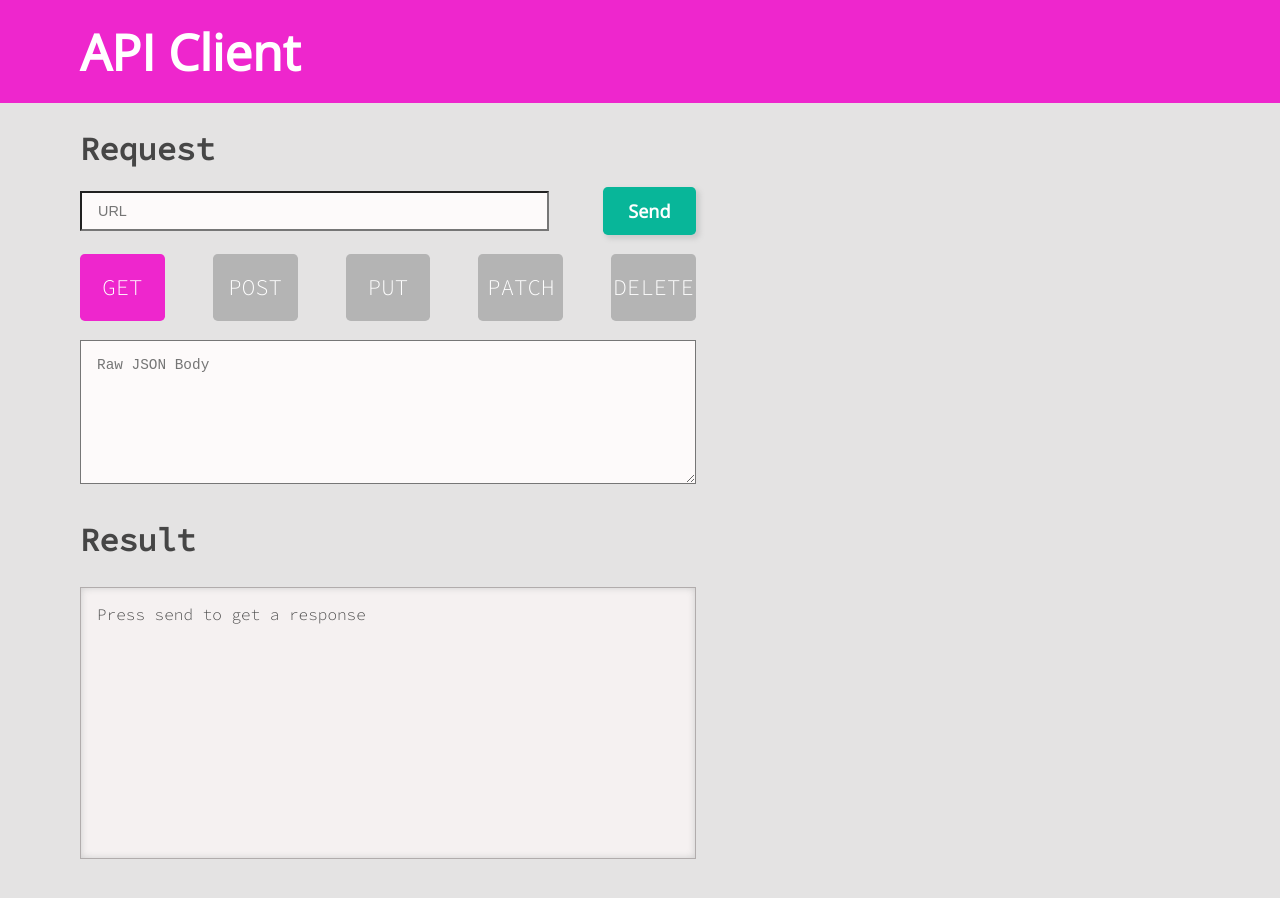
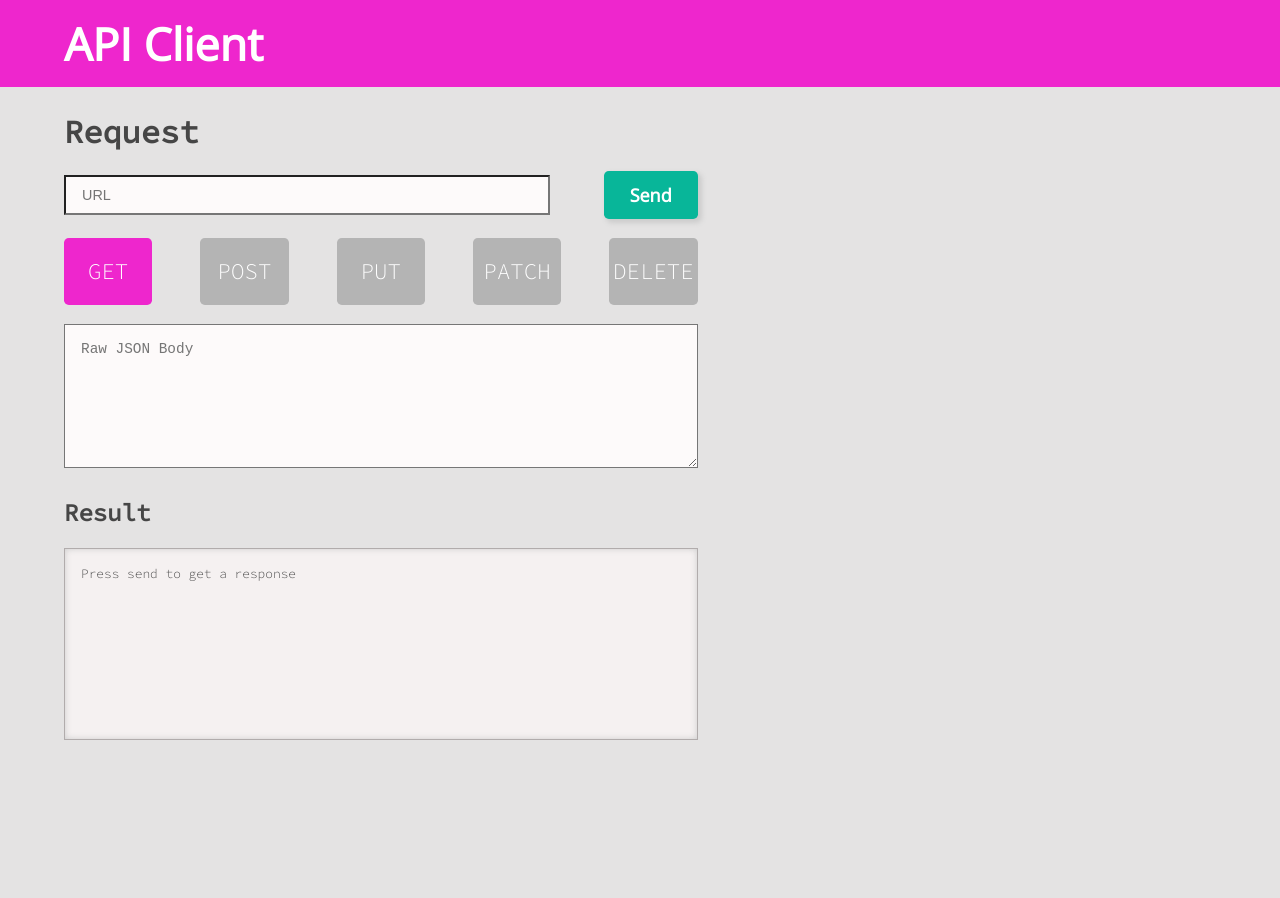
Before and after one commit to DannieSchu/api-client, a React app: page / in a window 1280 px wide. Shown: the top 898 px of the page. Built offline with nearby package versions, Linux system fonts and the light colour scheme.

Commit message:
reduce sizes of elements in css

```diff
--- a/src/components/Header/Header.css
+++ b/src/components/Header/Header.css
@@ -5,6 +5,6 @@
   font-family: 'Open Sans', sans-serif;
   font-weight: bold;
   margin: 0 auto;
-  padding: 1.1rem 5rem;
-  font-size: 3.1rem;
+  padding: .8rem 4rem;
+  font-size: 2.8rem;
 }
--- a/src/components/JsonDisplay/JsonDisplay.css
+++ b/src/components/JsonDisplay/JsonDisplay.css
@@ -2,17 +2,18 @@
   height: 40%;
 
   h2 {
-    font-size: 2em;
+    font-size: 1.5em;
   }
 
   article {
     width: 100%;
-    height: 17rem;
+    font-size: 0.8rem;
+    height: 12rem;
     border: 1px solid rgb(177, 172, 172);
     background-color: #f5f1f1;
     /*background-color: #f6eef4;*/
     padding: 1rem;
     overflow: scroll;
-    box-shadow: inset 0 0 7px #ccc;
+    box-shadow: inset 0 0 6px #ccc;
   }
 }
--- a/src/components/RequestHistory/RequestHistory.css
+++ b/src/components/RequestHistory/RequestHistory.css
@@ -9,10 +9,10 @@
     cursor: pointer;
     list-style-type: none;
     margin: 1rem 0;
-    height: 8em;
+    height: 6em;
     vertical-align: middle;
-    width: 35em;
-    padding: .3rem 1.5rem;
+    width: 28em;
+    padding: 1rem 1.5rem;
     border-radius: .3rem;
     background-color: rgb(180, 180, 180);
     box-shadow: 3px 3px 5px 1px #ccc;
--- a/src/components/RequestHistory/RequestItem.css
+++ b/src/components/RequestHistory/RequestItem.css
@@ -2,9 +2,11 @@
   h3 {
     text-transform: uppercase;
     color: white;
+    margin: 0 auto;
   }
 
   p {
     font-weight: 400;
+    font-size: 0.8rem;
   }
 }
--- a/src/containers/ClientPage.css
+++ b/src/containers/ClientPage.css
@@ -9,6 +9,5 @@
   display: flex;
   flex-direction: row;
   justify-content: space-between;
-  margin-top: 1rem;
-  margin: 1rem 5rem;
+  margin: 1rem 4rem;
 }
```
Also changed, not shown: src/index.css (line endings or trailing spaces).
